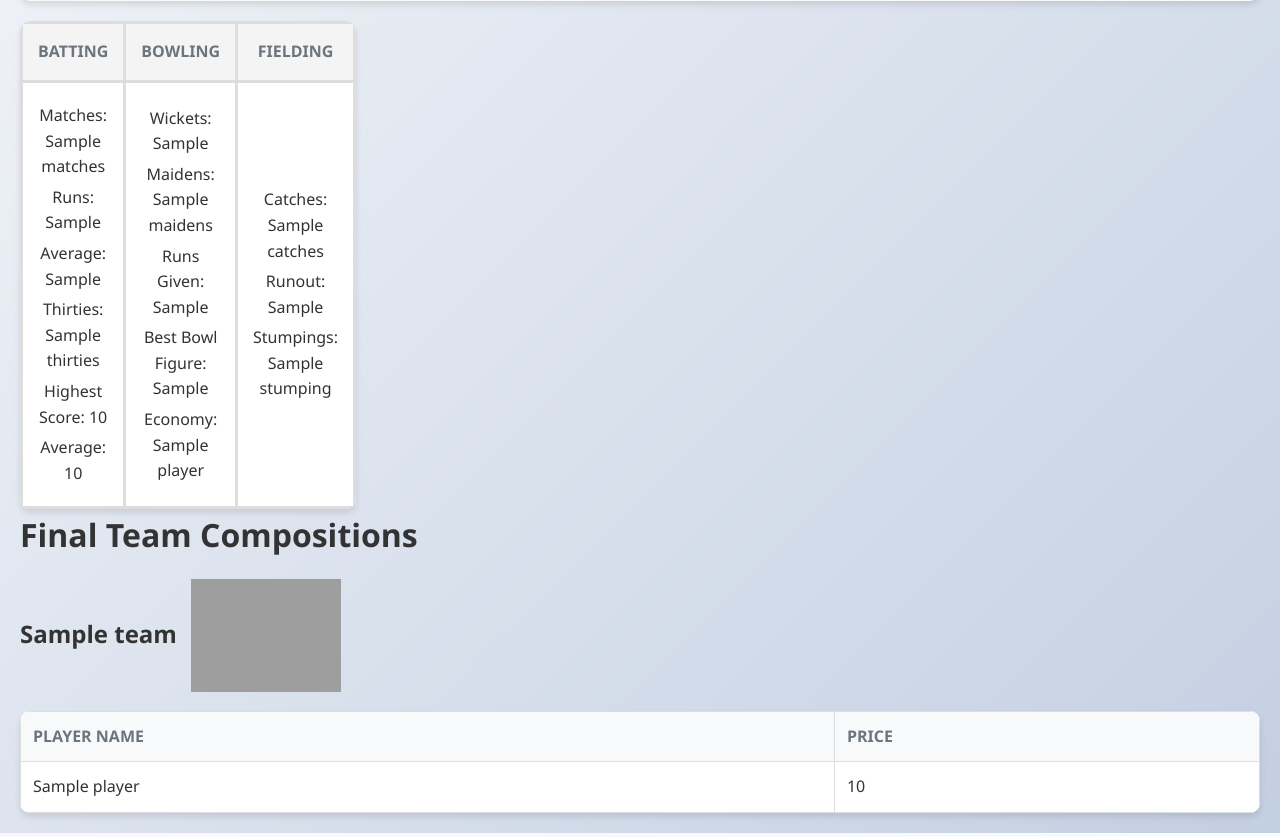
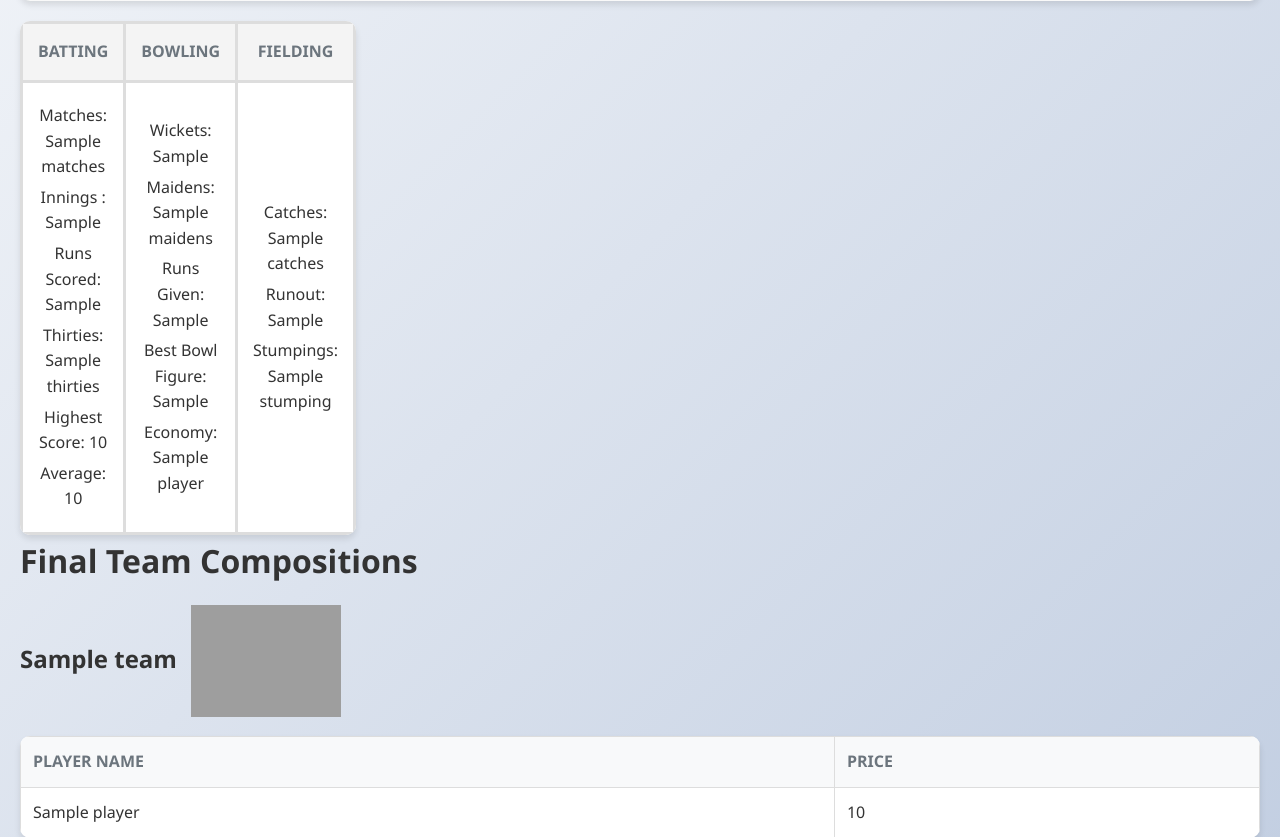
Before and after one commit to rajdshah/Cricket_Auction, a Flask app: template templates/view_info.html in a window 1280 px wide. Shown: the part 358-1195 px from the top of the page. Run offline with Flask 3, Linux system fonts and the light colour scheme; the template is opened without the code that fills it: most values are stand-ins (such as "Sample title", 1, 10 or a date in 2020); grey boxes marked "Sample" are stand-in pictures; grey boxes are pictures that could not be loaded.

Commit message:
Update view_info.html

```diff
--- a/templates/view_info.html
+++ b/templates/view_info.html
@@ -51,8 +51,8 @@
                     <tr>
                         <td>
                             <p>Matches: {{ player.Matches }}</p>
-                            <p>Runs: {{ player.Innings_Bat }}</p>
-                            <p>Average: {{ player.Runs_Scored }}</p>
+                            <p>Innings : {{ player.Innings_Bat }}</p>
+                            <p>Runs Scored: {{ player.Runs_Scored }}</p>
                             <p>Thirties: {{ player.Thirties }}</p>
                             <p>Highest Score: {{ player.High_Score }}</p>
                             <p>Average: {{ player.BatAvg}}</p>
```
